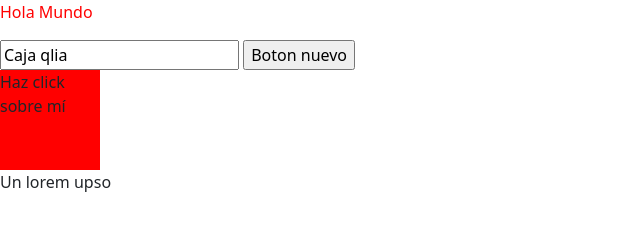
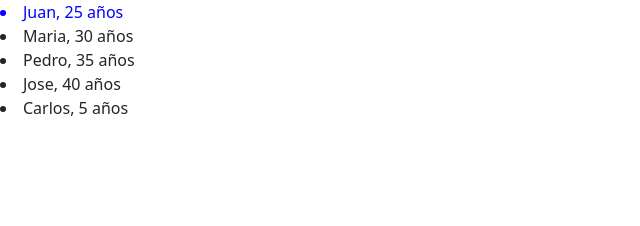
Before and after one commit to Jjng08/Pruebas, a website: page Index.html in a window 1280 px wide. Shown: the whole page, without its empty margins (0-640 px from the left). Drawn offline with nearby package versions, Linux system fonts and the light colour scheme.

Commit message:
foreach para iterar los objetos

```diff
--- a/Index.html
+++ b/Index.html
@@ -12,13 +12,8 @@
 <body>
 
 
-    <p id="parrafo"></p>
-    <input id="btn1" type="button" value="Mostrar">
-    <div id="box"></div>
 
-    <div id="box2"></div>
-    <div id="box" style="width:100px; height:100px;
-background-color:red"> Haz click sobre mí </div>
+    <list class="list-group" id="lista"></list>
 
 
 </body>
--- a/assets/js/script1.js
+++ b/assets/js/script1.js
@@ -1,28 +1,50 @@
-var parrafo = document.getElementById('parrafo');
-parrafo.innerHTML = 'Hola Mundo';
-parrafo.setAttribute('style', 'color: red;');
-
-var btn1 = document.getElementById('btn1');
-
-btn1.value = "Caja qlia";
-btn1.type = "text";
 
 
-var span = document.createElement('span');
-let texto = document.createTextNode('Un lorem upso');
-span.appendChild(texto);
-document.body.appendChild(span);
+var dato1 = {
+    nombre: 'Juan',
+    edad: 25
+};
 
+var dato2 ={
+    nombre: 'Maria',
+    edad: 30
+};
 
-var caja = document.getElementById('box');
-var btn2 = document.createElement('input');
-btn2.setAttribute('type', 'button');
-btn2.setAttribute('value', 'Boton nuevo');
-document.body.replaceChild(btn2, caja);
+var dato3 ={
+    nombre: 'Pedro',
+    edad: 35
+};
 
-let box = document.getElementById('box');
-box.addEventListener('click', function(){ alert('Hola mundo'); });
+var dato4 = {
+    nombre: 'Jose',
+    edad: 40
+};
 
-box.addEventListener('mouseover', function(){ alert('cambio'); });
+var dato5 = {
+    nombre: 'Carlos',
+    edad: 5
+};
+var list = document.getElementById('lista');
 
-box.addEventListener('mouseout', function(){ alert('cambio denuevo'); });
+var datos = [dato1, dato2, dato3, dato4, dato5];
+
+datos.forEach(function(dato) {
+    var listItem = document.createElement('li');
+    listItem.textContent = `${dato.nombre}, ${dato.edad} años`  ;
+
+    listItem.addEventListener('mouseover', function() {
+        listItem.style.color = 'blue';
+        if(dato.edad < 18){
+            listItem.style.color = 'red';
+        }
+    });
+
+    listItem.addEventListener('mouseout', function() {
+        listItem.style.color = 'black';
+        if(dato.edad < 18){
+            listItem.style.color = 'yellow';
+        }
+    });
+
+    list.appendChild(listItem);
+});
```
